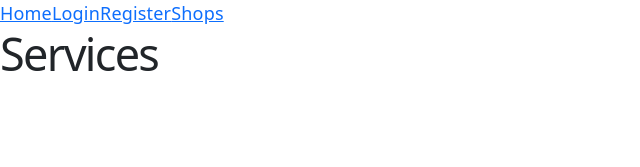
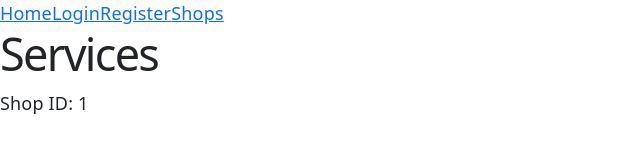
Before and after one commit to FahimFoysalEmon/booking-service, a React (Vite) app in the folder frontend/slot-booking-frontend/: page /shops/1/services in a window 1280 px wide. Shown: the top 167 px of the page, without its empty margins (0-640 px from the left). Built offline with nearby package versions, Linux system fonts and the light colour scheme; no server answers.

Commit message:
shop service page data loding

```diff
--- a/frontend/slot-booking-frontend/src/pages/ShopServicesPage.jsx
+++ b/frontend/slot-booking-frontend/src/pages/ShopServicesPage.jsx
@@ -1,6 +1,16 @@
-
+import { useParams } from "react-router-dom"
 
 
 export default function ShopServicesPage() {
-    return <h1>Services</h1>
+
+    const { shopId } = useParams();
+
+    return (
+
+        <div>
+            <h1>Services</h1>
+            <p>Shop ID: {shopId}</p>
+        </div>
+
+    )
 }
```
